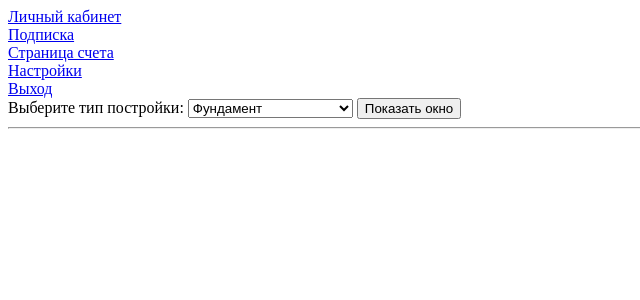
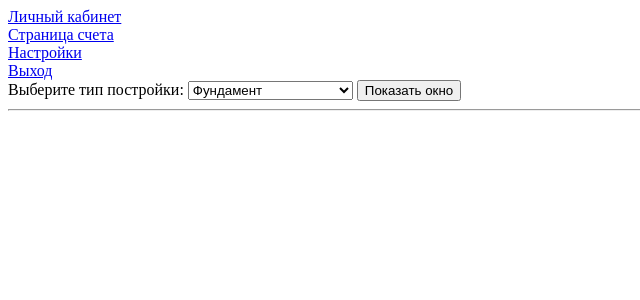
Before and after one commit to StarodubtsevN/building_and_renovation, a PHP site: page /calculator/calc_form.php in a window 1280 px wide. Shown: the top 300 px of the page, without its empty margins (0-640 px from the left). Run offline with PHP 8.4, Linux system fonts and the light colour scheme.

Commit message:
23.10.2023

```diff
--- a/account/acc_form.php
+++ b/account/acc_form.php
@@ -12,9 +12,6 @@ global $sure_name; ?>
     </div>-->
     <div class="account">
         <a href="<?= url('account/acc_form') ?>" class="account-text">Личный кабинет</a>
-    </div>
-    <div class="account" type="reset">
-        <a href="<?= url('') ?>" class="account-text">Подписка</a>
     </div>
     <div class="account">
         <a href="<?= url('calculator/calc_form') ?>" class="account-text" type="button">Страница счета</a>
--- a/calculator/calc_form.php
+++ b/calculator/calc_form.php
@@ -12,9 +12,6 @@ require_once ("../_partials/_helper.php");
         </div>-->
 <div class="account">
         <a href="<?= url('account/acc_form') ?>" class="account-text">Личный кабинет</a>
-    </div>
-    <div class="account">
-        <a href="<?= url('') ?>" class="account-text">Подписка</a>
     </div>
     <div class="account">
         <a href="<?= url('calculator/calc_form') ?>" class="account-text" type="button">Страница счета</a>
```
